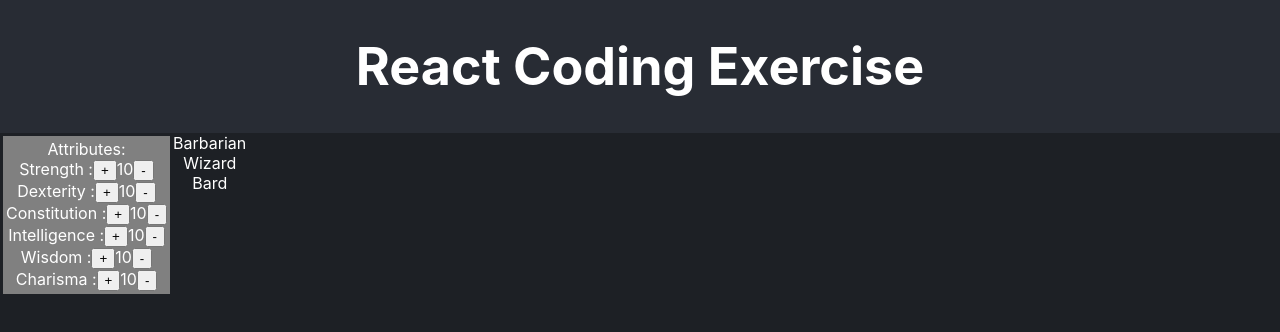
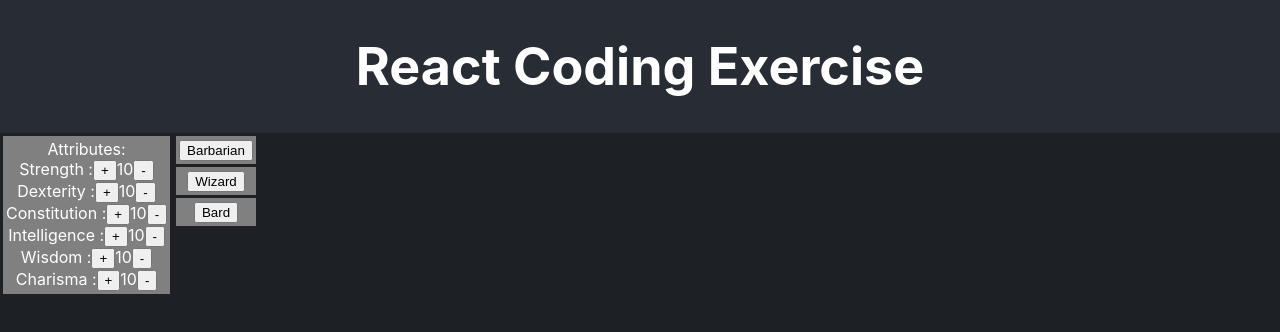
Before and after one commit to douglasjmcdo/recruiting-webapp-character, a React (Create React App) app: page / in a window 1280 px wide. Shown: the top 332 px of the page. Built offline with nearby package versions, Linux system fonts and the light colour scheme.

Commit message:
req3/min-class-reqs-on-click
-added on-click capabilities to classes
-added togglable div to display class requirements

```diff
--- a/src/Class/Class.css
+++ b/src/Class/Class.css
@@ -1,3 +1,13 @@
 .eligible {
-    color:aqua;
+    background-color:aqua;
 }
+
+.hidden {
+    display: none;
+}
+
+.classinfo {
+    padding: 3px;
+    margin: 3px;
+    background-color: grey;
+}
--- a/src/Class/Class.js
+++ b/src/Class/Class.js
@@ -3,6 +3,7 @@ import './Class.css';
 
 const Class = ({classname, classtributes, attributes}) => {
     const [eligible, setEligible] = useState(false);
+    const [hidden, setHidden] = useState(true);
 
 
     // when attributes update, check all class attributes to determine eligibility
@@ -21,11 +22,26 @@ const Class = ({classname, classtributes, attributes}) => {
         }
     }, [attributes]);
 
+    function toggleDisplay() {
+        setHidden(!hidden);
+    }
+
 
     return (
-        <div className={"classname " + (eligible ? 'eligible' : '')}>
-            {classname}
+        <div className="classinfo">
+            <button className={(eligible ? 'eligible' : '')}
+                onClick={toggleDisplay}>
+                {classname}
+            </button>
+            <ul className={"classtributes " + (hidden ? 'hidden' : '')}>
+                {Object.keys(classtributes).map((c, i) => (
+                        <li>
+                            {c} : {classtributes[c]}
+                        </li>
+                ))}
+            </ul>
         </div>
+
     )
 }
 
```
